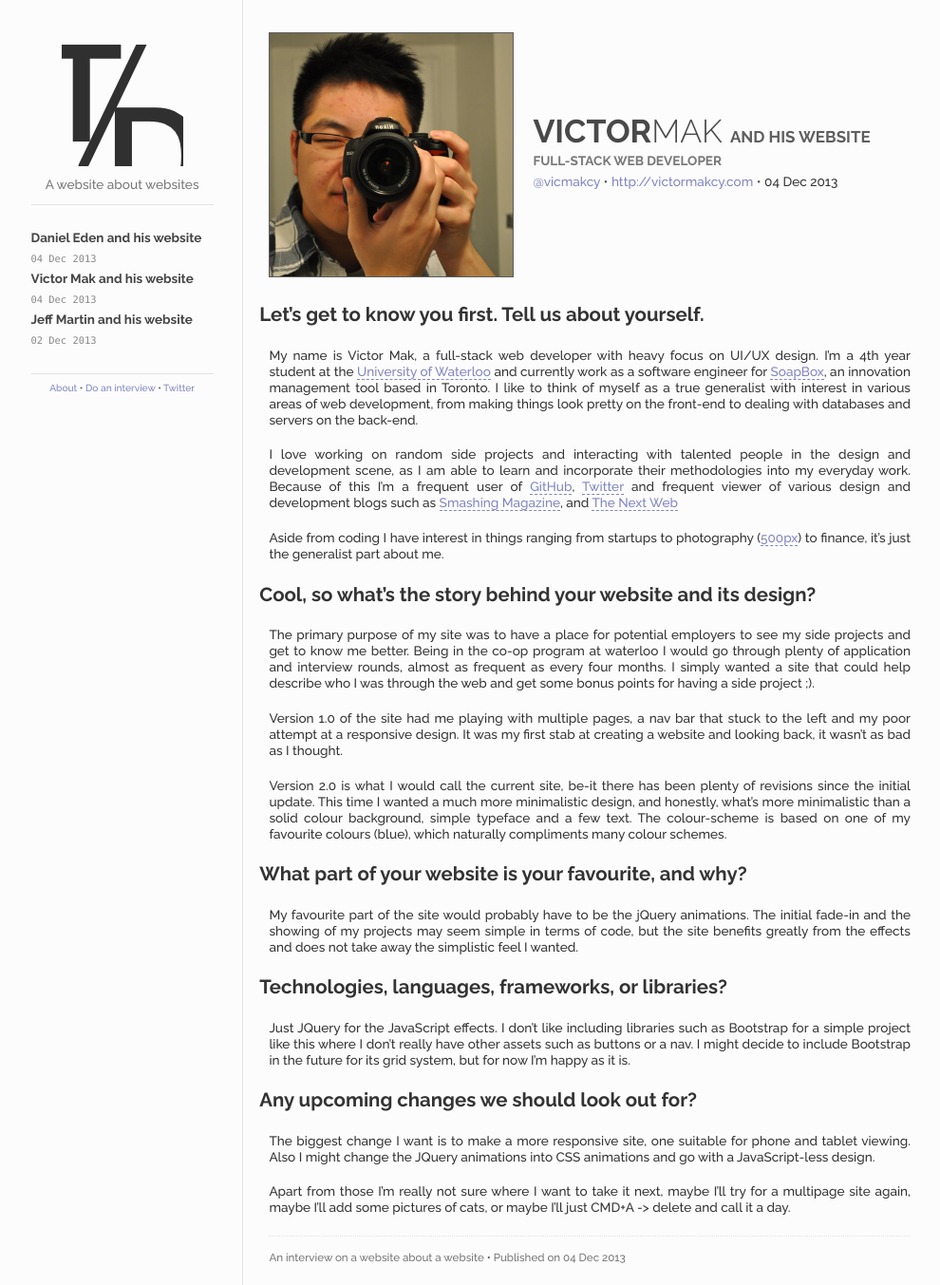
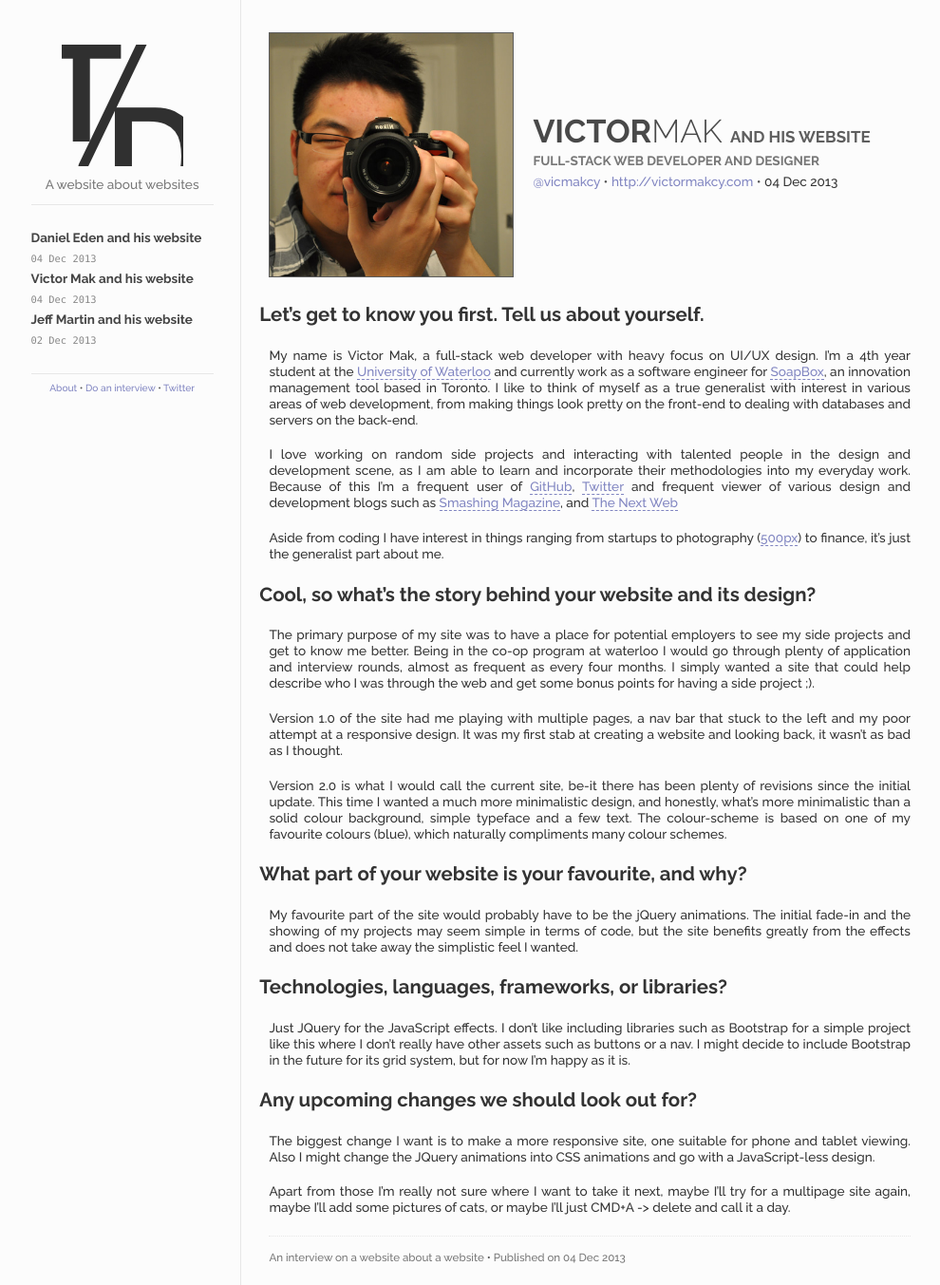
Before and after one commit to the-development/thedevelopment, a Jekyll site: the page built from _posts/2013-12-04-victor-mak.md, in a window 1280 px wide. Shown: the whole page at 95% size, without its empty margins (117-1107 px from the left). Built offline with Jekyll 4.4.1, drawn with Linux system fonts in a browser that asks for light colours; Markdown is read by kramdown in place of the engine named in the settings.

Commit message:
Slight tweaks

```diff
--- a/_posts/2013-12-04-victor-mak.md
+++ b/_posts/2013-12-04-victor-mak.md
@@ -3,7 +3,7 @@ layout: post
 firstname: Victor
 lastname: Mak
 titlesuffix:  and his website
-position: Full-stack web developer
+position: Full-stack web developer and designer
 img: victormak
 twitter: vicmakcy
 website: http://victormakcy.com
--- a/css/main.css
+++ b/css/main.css
@@ -92,14 +92,14 @@ a:hover {
 }
 
 .posts {
-  border-top: 1px solid #e3e3e3;
+  border-top: 1px solid #e7e7e7;
   margin-top: 1em;
   padding-top: 2em;
 }
 
 .footer {
   font-size: 0.85em;
-  border-top: 1px solid #e3e3e3;
+  border-top: 1px solid #e7e7e7;
   margin-top: 2em;
   padding-top: 0.5em;
   overflow: hidden;
@@ -255,12 +255,12 @@ a:hover {
   float: left;
   width: 15%;
   padding-left: 11em;
-  padding-right: 2.25em;
-  border-right: 1px solid #e3e3e3;
+  padding-right: 2.125em;
+  border-right: 1px solid #e7e7e7;
 }
 
 .content {
-  padding-left: 2em;
+  padding-left: 2.125em;
   padding-right: 15em;
 }
 
@@ -311,7 +311,7 @@ a:hover {
 .colophon {
   margin-top: 1.5em;
   margin-bottom: 1.45em;
-  border-top: 1px dotted #e3e3e3;
+  border-top: 1px dotted #e7e7e7;
 }
 
 .colophon p {
```
